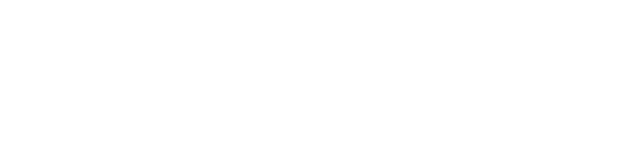
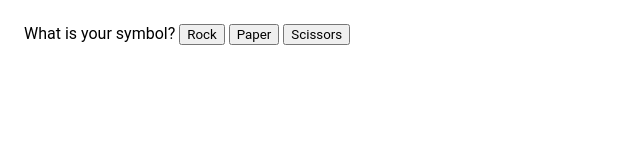
Before and after one commit to krystianzun/rps-alpha, a plain HTML site: page index.html in a window 1280 px wide. Shown: the whole page, without its empty margins (0-640 px from the left). Drawn offline with Linux system fonts and the light colour scheme.

Commit message:
Add label and buttons to Index page.

```diff
--- a/index.html
+++ b/index.html
@@ -4,8 +4,20 @@
   <meta charset="UTF-8">
   <title>Rock, Paper, Scissors Logic Alpha</title>
   <script src="javascript.js"></script>
+  <link rel="stylesheet" href="style.css">
 </head>
 <body>
+
+  <div class ="container">
+    <label for="weather">What is your symbol?</label>
+
+    <button id="rock">Rock</button>
+    <button id="paper">Paper</button>
+    <button id="scissors">Scissors</button>
+
+    <p></p>
+  </div>
+
   <script>
     // Your JavaScript goes here!
   </script>
--- /dev/null
+++ b/style.css
@@ -0,0 +1,7 @@
+* {
+    font-family: 'Roboto', sans-serif;
+}
+
+body {
+    padding: 16px;
+}
```
